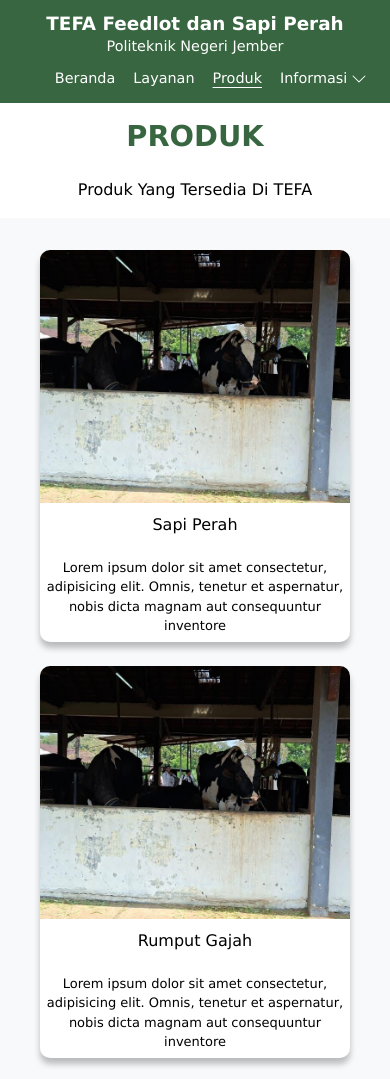
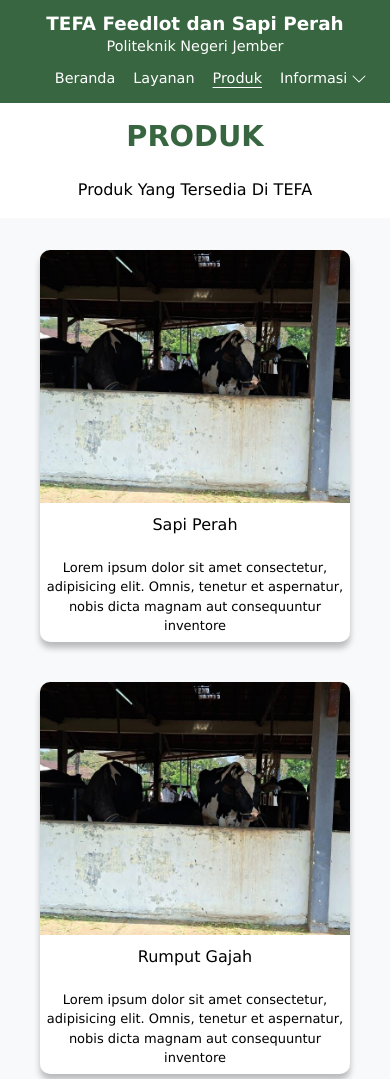
Before and after one commit to raflyarf5/TEFA_Feedlot, a plain HTML site: page TEFA-Feedlot/produk.html in a window 390 px wide. Shown: the top 1079 px of the page. Drawn offline with nearby package versions, Linux system fonts and the light colour scheme.

Commit message:
bootstrap di produk

```diff
--- a/TEFA-Feedlot/css/produk.css
+++ b/TEFA-Feedlot/css/produk.css
@@ -1,17 +1,11 @@
-.Produk-container {
-  display: flex;
-  justify-content: center;
-  align-items: flex-start;
-  gap: 40px;
-  margin: 50px;
-}
-
 .Produk-card {
   display: flex;
   flex-direction: column;
   align-items: center;
   text-align: center;
-  width: 310px;
+  width: 100%;
+  max-width: 310px;
+  margin: 0 auto;
   height: 392px;
   background: white;
   border-radius: 10px;
@@ -50,18 +44,12 @@
   font-size: small;
 }
 
-/* ===== Tampilan HP ===== */
-@media (max-width: 768px) {
-  .Produk-container {
-    flex-direction: column;
-    align-items: center;
-    gap: 24px;
-    margin: 0;
-    padding: 0 16px;
-  }
+.Produk-bawah .container-fluid {
+  padding-left: clamp(20px, 3.5vw, 50px);
+  padding-right: clamp(20px, 3.5vw, 50px);
+}
 
-  .Produk-card {
-    width: 100%;
-    max-width: 310px;
-  }
+.Produk-bawah .row {
+  --bs-gutter-x: 40px;
+  --bs-gutter-y: 40px;
 }
--- a/TEFA-Feedlot/produk.html
+++ b/TEFA-Feedlot/produk.html
@@ -59,42 +59,54 @@
       </section>
 
       <section class="Produk-bawah">
-        <div class="Produk-container">
+        <div class="container-fluid">
+          <div
+            class="row row-cols-1 row-cols-md-2 row-cols-xl-4 g-4 justify-content-center"
+          >
+            <div class="col">
               <div class="Produk-card">
                 <img src="assets/Sapi.jpeg" alt="Sapi Perah" />
                 <h2>Sapi Perah</h2>
                 <p>
-              Lorem ipsum dolor sit amet consectetur, adipisicing elit. Omnis,
-              tenetur et aspernatur, nobis dicta magnam aut consequuntur
-              inventore
+                  Lorem ipsum dolor sit amet consectetur, adipisicing elit.
+                  Omnis, tenetur et aspernatur, nobis dicta magnam aut
+                  consequuntur inventore
                 </p>
               </div>
+            </div>
+            <div class="col">
               <div class="Produk-card">
                 <img src="assets/Sapi.jpeg" alt="Rumput Gajah" />
                 <h2>Rumput Gajah</h2>
                 <p>
-              Lorem ipsum dolor sit amet consectetur, adipisicing elit. Omnis,
-              tenetur et aspernatur, nobis dicta magnam aut consequuntur
-              inventore
+                  Lorem ipsum dolor sit amet consectetur, adipisicing elit.
+                  Omnis, tenetur et aspernatur, nobis dicta magnam aut
+                  consequuntur inventore
                 </p>
               </div>
+            </div>
+            <div class="col">
               <div class="Produk-card">
                 <img src="assets/Sapi.jpeg" alt="Sapi Pembibitan" />
                 <h2>Sapi Pembibitan</h2>
                 <p>
-              Lorem ipsum dolor sit amet consectetur, adipisicing elit. Omnis,
-              tenetur et aspernatur, nobis dicta magnam aut consequuntur
-              inventore
+                  Lorem ipsum dolor sit amet consectetur, adipisicing elit.
+                  Omnis, tenetur et aspernatur, nobis dicta magnam aut
+                  consequuntur inventore
                 </p>
               </div>
+            </div>
+            <div class="col">
               <div class="Produk-card">
                 <img src="assets/Sapi.jpeg" alt="Pupuk" />
                 <h2>Pupuk</h2>
                 <p>
-              Lorem ipsum dolor sit amet consectetur, adipisicing elit. Omnis,
-              tenetur et aspernatur, nobis dicta magnam aut consequuntur
-              inventore
+                  Lorem ipsum dolor sit amet consectetur, adipisicing elit.
+                  Omnis, tenetur et aspernatur, nobis dicta magnam aut
+                  consequuntur inventore
                 </p>
+              </div>
+            </div>
           </div>
         </div>
       </section>
```
Lines whose indentation alone changed are shown as unchanged.
